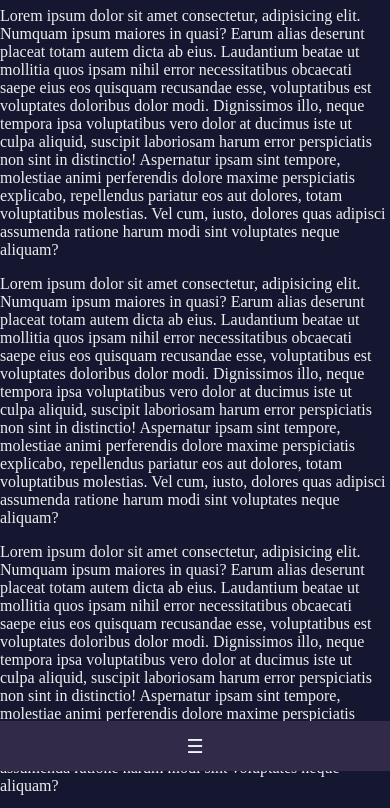
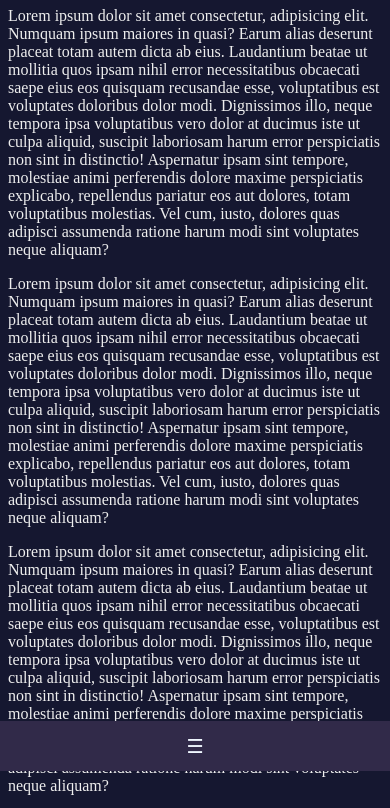
Before and after one commit to Ills-Tms/RD, a plain HTML site: page index.html in a window 390 px wide. Shown: the part 73-881 px from the top of the page. Drawn offline with Linux system fonts and the light colour scheme.

Commit message:
javitas body n

```diff
--- a/style.css
+++ b/style.css
@@ -3,10 +3,12 @@
 }
 
 body {
-  margin: 0%;
-  padding-top: 60px;
   background-color: rgb(21, 23, 48);
   color: rgb(238, 238, 238);
+}
+html {
+  margin: 0;
+  padding-top: 60px;
 }
 
 nav {
@@ -20,6 +22,7 @@ nav {
   display: var(--menu-display);
   align-items: center;
   justify-content: center;
+  left: 0;
 }
 
 nav a {
@@ -55,8 +58,9 @@ nav a:hover {
     bottom: 50px;
     top: auto;
   }
-  body {
+  html {
     padding-top: 0px;
+    padding-bottom: 50px;
   }
   #menulabel {
     position: fixed;
@@ -69,6 +73,7 @@ nav a:hover {
     color: aliceblue;
     width: 100%;
     font-size: larger;
+    left: 0;
   }
 }
 
```
